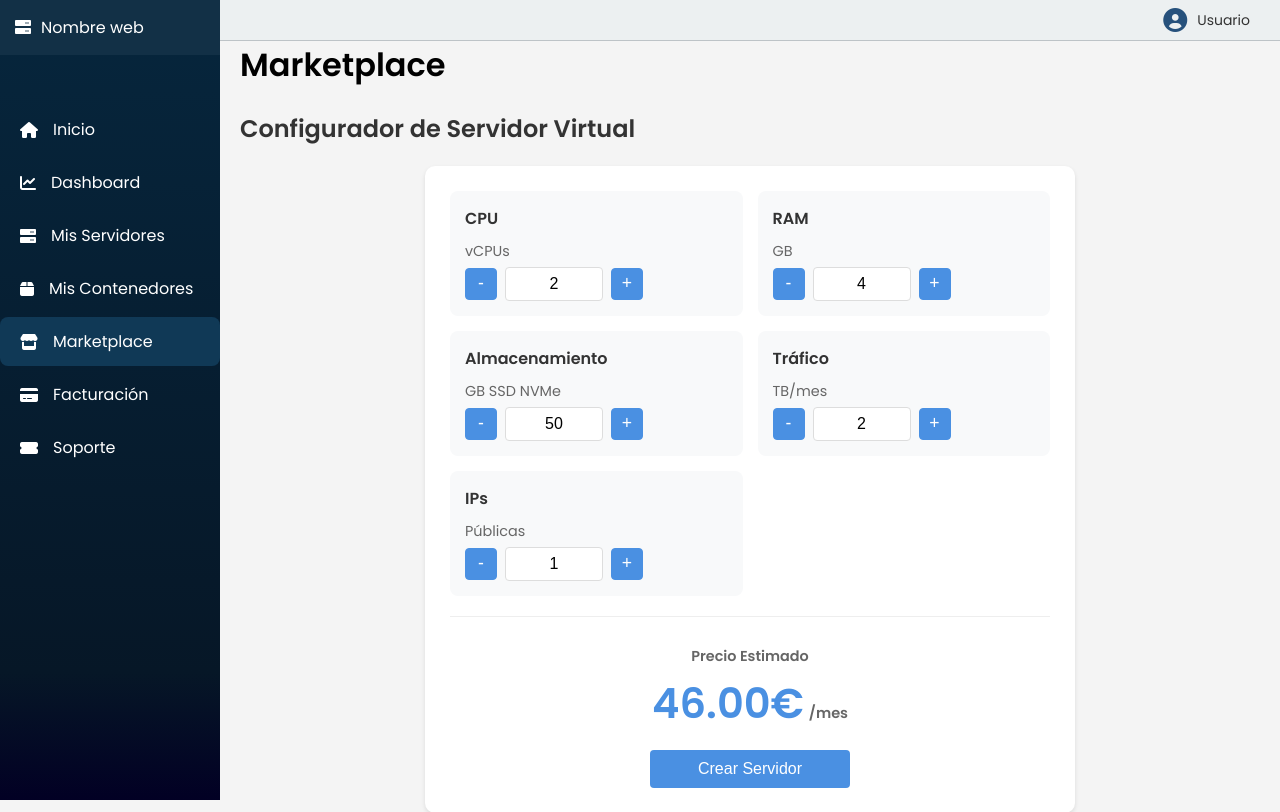
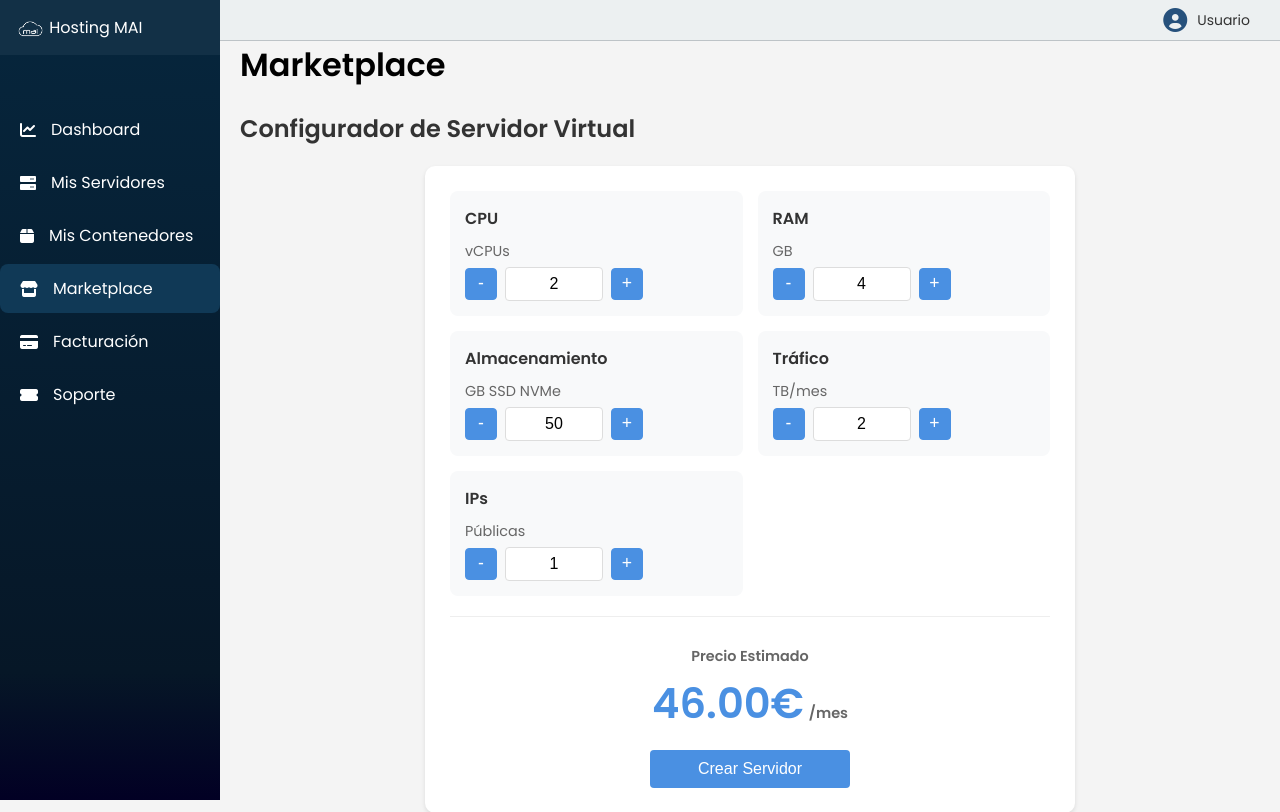
Before and after one commit to marmb23/hosting_project, a PHP site: page /HTML/marketplace.html in a window 1280 px wide. Shown: the top 812 px of the page. Run offline with PHP 8.4, Linux system fonts and the light colour scheme.

Commit message:
Actualizar estilos de la barra de navegación y agregar efectos de hover en el logo

```diff
--- a/Usuario/CSS/general_styles.css
+++ b/Usuario/CSS/general_styles.css
@@ -83,6 +83,24 @@ body {
 .navbar-menu li a.active {
     background-color: #103956;
     color: #ffffff;
+}
+
+.navbar-brand a {
+    text-decoration: none;
+    color: inherit;
+}
+
+.navbar-brand a:hover {
+    color: #4275a9;
+}
+
+.logo-hover {
+    content: url("../Logo_MAI.png");
+    transition: opacity 0.3s ease-in-out;
+}
+
+a:hover .logo-hover {
+    content: url("../Logo_MAI_azul.png");
 }
 
 /* Estilo para el contenido principal */
--- a/Usuario/HTML/marketplace.html
+++ b/Usuario/HTML/marketplace.html
@@ -15,10 +15,14 @@
     <!-- Barra navegación izquierda NO TOCAR -->
     <nav class="navbar">
         <div class="navbar-brand">
-            <span><i class="fas fa-server"></i>Nombre web</span>
+            <span>
+                <a href="inicio.html">
+                    <img src="../Logo_MAI.png" alt="Icono" class="logo-hover" style="width: 30px; height: 20px; vertical-align: middle;">
+                    Hosting MAI
+                </a>
+            </span>
         </div>
         <ul class="navbar-menu">
-            <li><a href="inicio.html"><i class="fa-solid fa-house"></i> Inicio</a></li>
             <li><a href="dashboard.html"><i class="fas fa-chart-line"></i> Dashboard</a></li>
             <li><a href="servidores.html"><i class="fas fa-server"></i> Mis Servidores</a></li>
             <li><a href="contenedores.html"><i class="fas fa-box"></i> Mis Contenedores</a></li>
```
Also changed, not shown: Usuario/Logo_MAI.png (added), Usuario/Logo_MAI_azul.png (added), Usuario/Logo_MAI_azul_oscuro.png (added), Usuario/Logo_MAI_negro.png (added).
